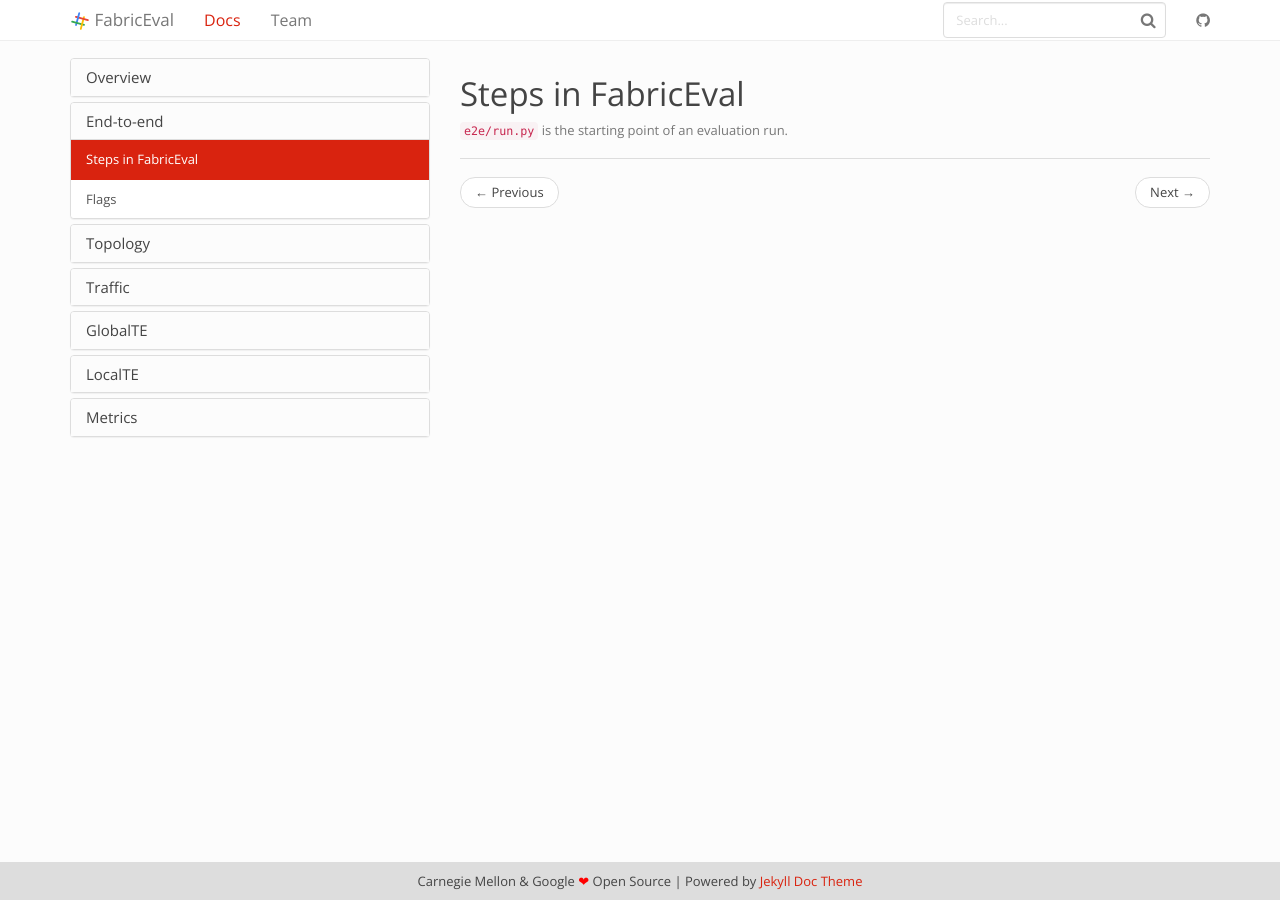
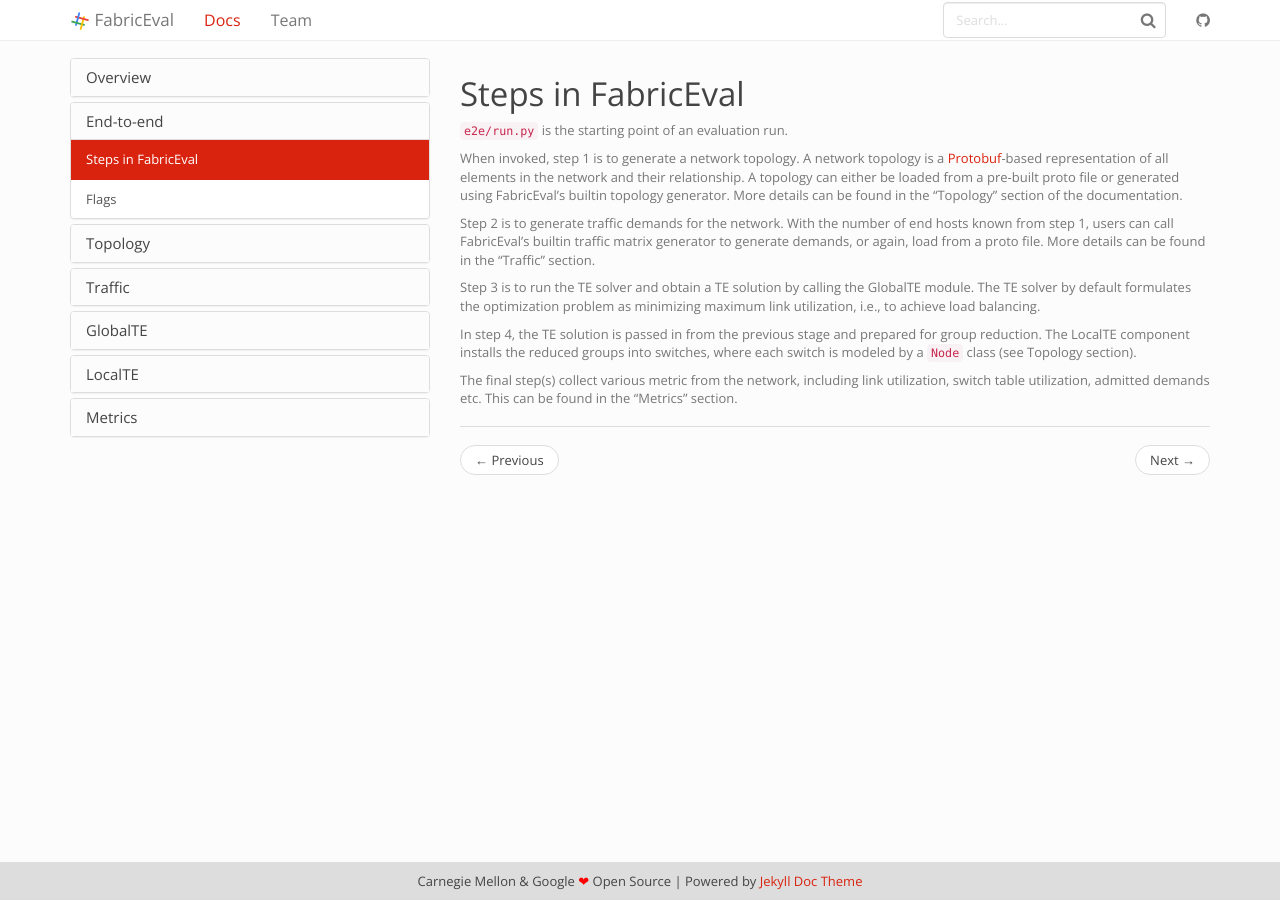
Before and after one commit to shuoshuc/FabricEval, a Jekyll site: the page built from docs/_docs/end-to-end/steps.md, in a window 1280 px wide. Built offline with Jekyll 4.4.1, drawn with Linux system fonts in a browser that asks for light colours.

Commit message:
Write e2e steps

```diff
--- a/docs/_docs/end-to-end/steps.md
+++ b/docs/_docs/end-to-end/steps.md
@@ -4,3 +4,26 @@ permalink: /docs/steps/
 ---
 
 `e2e/run.py` is the starting point of an evaluation run.
+
+When invoked, step 1 is to generate a network topology. A network topology is a
+[Protobuf](https://github.com/protocolbuffers/protobuf)-based representation of
+all elements in the network and their relationship. A topology can either be loaded
+from a pre-built proto file or generated using FabricEval's builtin topology generator.
+More details can be found in the "Topology" section of the documentation.
+
+Step 2 is to generate traffic demands for the network. With the number of end hosts
+known from step 1, users can call FabricEval's builtin traffic matrix generator
+to generate demands, or again, load from a proto file. More details can be found
+in the "Traffic" section.
+
+Step 3 is to run the TE solver and obtain a TE solution by calling the GlobalTE
+module. The TE solver by default formulates the optimization problem as
+minimizing maximum link utilization, i.e., to achieve load balancing.
+
+In step 4, the TE solution is passed in from the previous stage and prepared for
+group reduction. The LocalTE component installs the reduced groups into switches,
+where each switch is modeled by a `Node` class (see Topology section).
+
+The final step(s) collect various metric from the network, including link utilization,
+switch table utilization, admitted demands etc. This can be found in the "Metrics"
+section.
```
